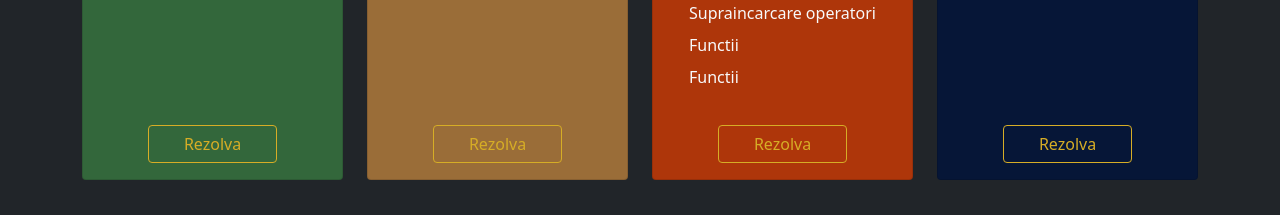
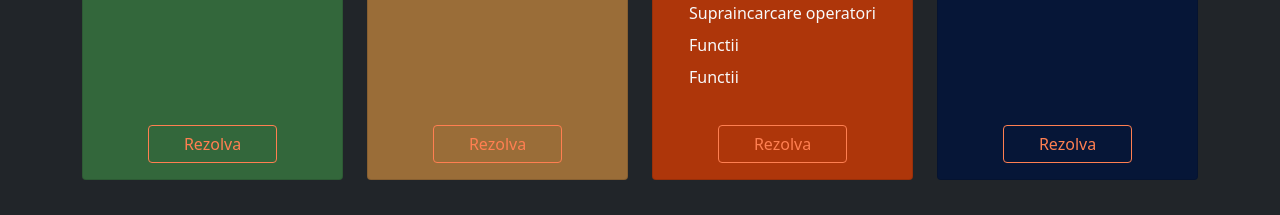
Before and after one commit to valibojici/poo-website, a plain HTML site: page public/index.html in a window 1280 px wide. Shown: the part 992-1207 px from the top of the page. Drawn offline with nearby package versions, Linux system fonts and the light colour scheme.

Commit message:
changed color theme variables

```diff
--- a/public/index.html
+++ b/public/index.html
@@ -5,7 +5,7 @@
     <meta charset="UTF-8">
     <meta http-equiv="X-UA-Compatible" content="IE=edge">
     <meta name="viewport" content="width=device-width, initial-scale=1.0">
-    <script src='./js/jquery.js' defer></script>
+
     <link href="./styles/main.min.css" rel="stylesheet">
     <script src="https://cdn.jsdelivr.net/npm/bootstrap@5.1.0/dist/js/bootstrap.bundle.min.js"
         integrity="sha384-U1DAWAznBHeqEIlVSCgzq+c9gqGAJn5c/t99JyeKa9xxaYpSvHU5awsuZVVFIhvj" crossorigin="anonymous"
--- a/public/styles/main.scss
+++ b/public/styles/main.scss
@@ -1,5 +1,10 @@
 // custom variables
-$warning : rgb(214, 173, 38);
+$primary : #279ACC;
+$secondary : #385C6B;
+$success : #6fa03b;
+$info : #ebe976;
+$danger : #CE4257;
+$warning : #FF7F51;
 
 // import
 @import "../../assets/node_modules/bootstrap/scss/functions";
@@ -8,7 +13,9 @@ $warning : rgb(214, 173, 38);
 $custom-theme-colors : (
     "cardeasy" : #33673B,
     "cardmedium" : #9A6D38,
-    "cardhard" : #AE360A
+    "cardhard" : #AE360A,
+    'altlight' : #FDF0D5,
+    'altdark' : #383D3B,
     );
 
 $theme-colors : map-merge($custom-theme-colors, $theme-colors);
```
Also changed, not shown: public/styles/main.min.css, 1 other file.
